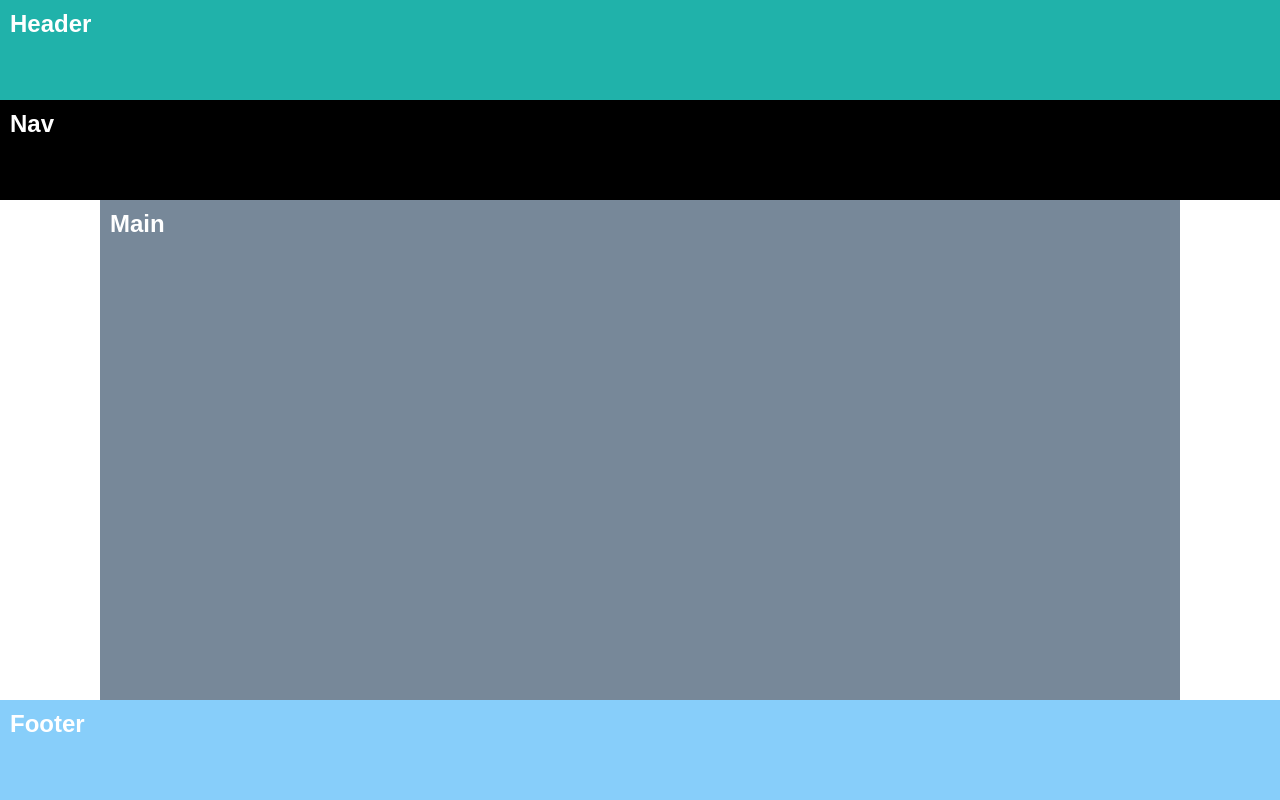
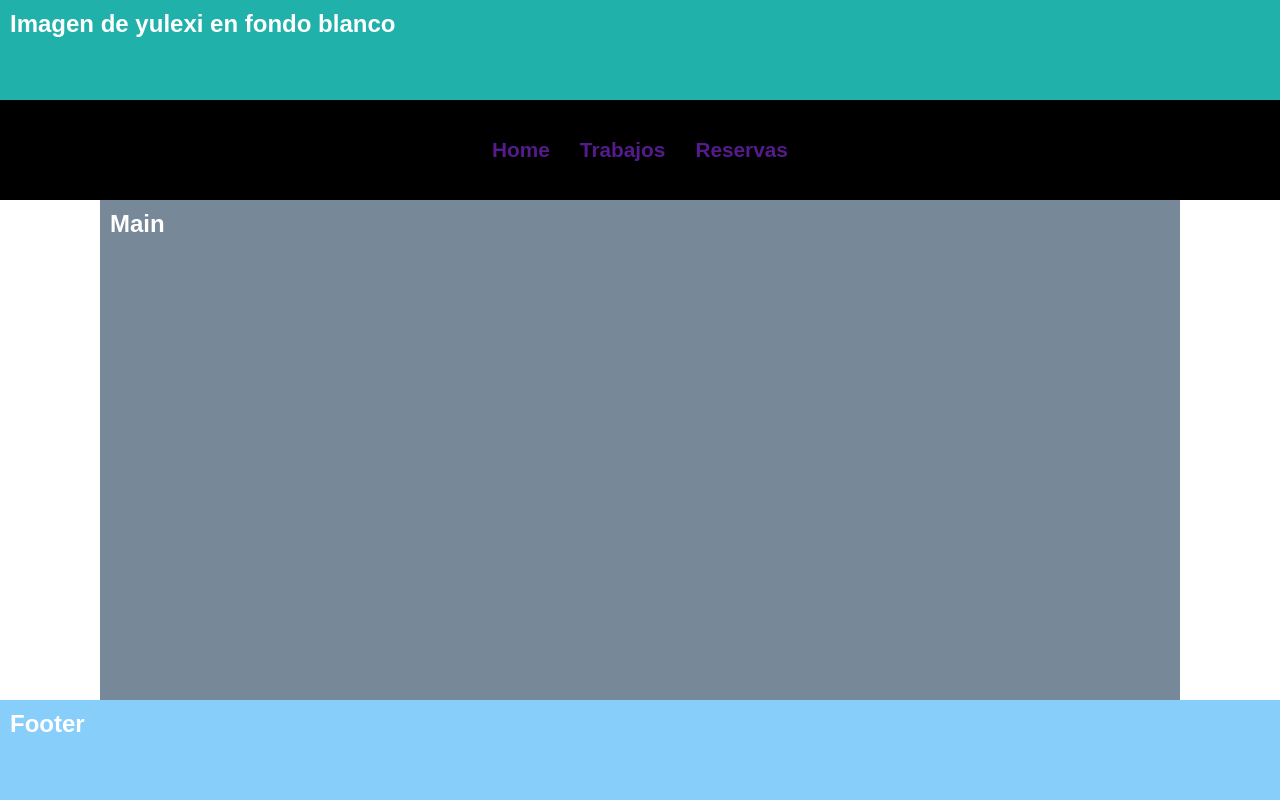
Before and after one commit to Mackewinsson/Yuleximarquez.com, a plain HTML site: page index.html in a window 1280 px wide. Drawn offline with Linux system fonts and the light colour scheme.

Commit message:
place navbar grid

```diff
--- a/index.html
+++ b/index.html
@@ -9,10 +9,22 @@
 </head>
 <body>
     <section class="grid">
-        <header>Header</header>
-        <nav>Nav</nav>
-        <main>Main</main>
-        <footer>Footer</footer>
+        <header>
+            <p>Imagen de yulexi en fondo blanco</p>
+        </header>
+        <nav>
+            <div class="links">
+                <a href="">Home</a>
+                <a href="">Trabajos</a>
+                <a href="">Reservas</a>
+            </div>
+        </nav>
+        <main>Main
+
+        </main>
+        <footer>Footer
+
+        </footer>
     </section>
     <script src="script.js"></script>
 </body>
--- a/style.css
+++ b/style.css
@@ -3,6 +3,7 @@
     box-sizing: border-box;
     padding: 0;
     margin: 0;
+    text-decoration: none;
 }
 
 /* Grid layout */
@@ -12,7 +13,7 @@
     height: 100vh;
     display: grid;
     grid-template-columns: 1fr;
-    grid-auto-rows: 100px 100px minmax(150px, auto) 100px;
+    grid-auto-rows: 100px 50px minmax(150px, auto) 100px;
     grid-template-areas:
     "header"
     "nav"
@@ -30,6 +31,21 @@ header{
 nav{
 
     grid-area: nav;
+    display: grid;
+    grid-auto-flow: column;
+}
+
+.links{
+
+    display: grid;
+    grid-auto-flow: column;
+    grid-gap: 30px;
+    justify-content: center;
+    align-content: center;
+    font-size: 1.3rem;
+    color: #fff;
+    padding: 0px;
+    margin: 0px;
 
 }
 
@@ -82,7 +98,6 @@ nav{
     color: #fff;
     font-weight: bold;
     font-family: Arial, Helvetica, sans-serif;
-    font-size: 1.5rem;
 }
 
 main{
```
